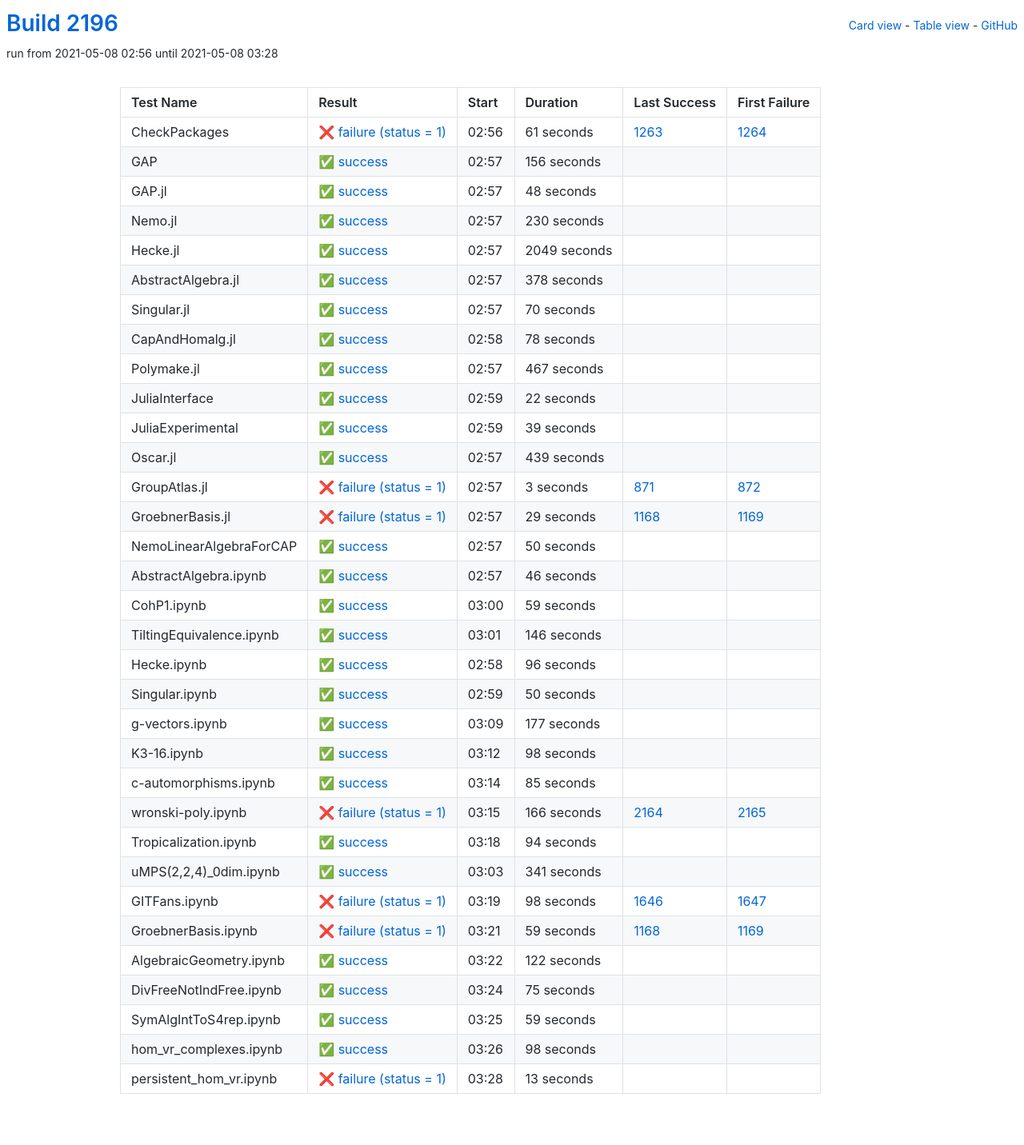
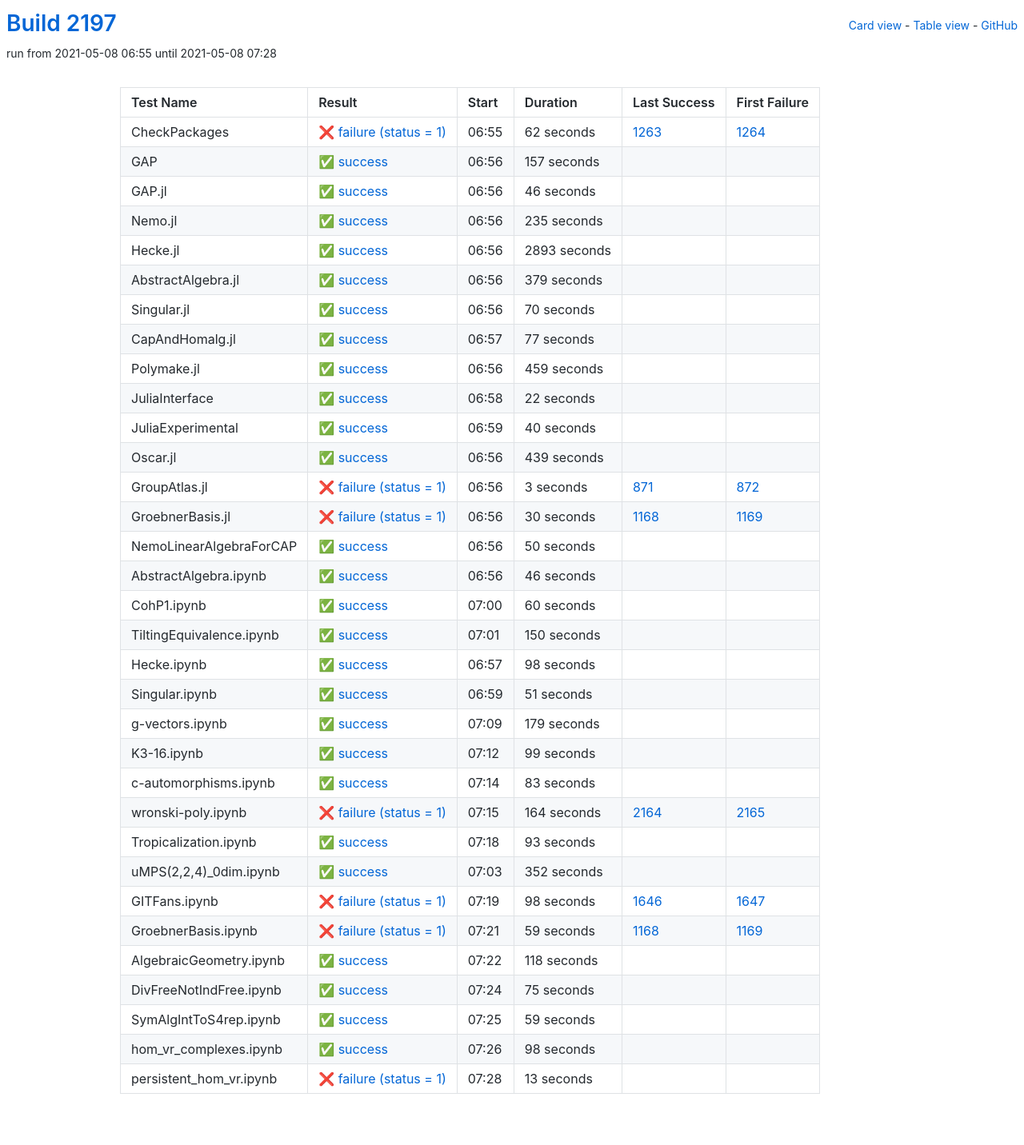
Before and after one commit to oscar-system/oscar-ci-status-stable, a Jekyll site: the page built from table.html, in a window 1280 px wide. Shown: the whole page at 80% size. Built offline with Jekyll 4.4.1, drawn with Linux system fonts in a browser that asks for light colours.

Commit message:
Build #2197

```diff
--- a/_data/ci.yml
+++ b/_data/ci.yml
@@ -1,6 +1,6 @@
 ---
-build: 2196
-build_url: https://oscarci.mathematik.uni-kl.de/job/oscar-stable/2196/
+build: 2197
+build_url: https://oscarci.mathematik.uni-kl.de/job/oscar-stable/2197/
 job: oscar-stable
 organization: oscar-system
 repo: oscar-ci-status-stable
@@ -8,80 +8,80 @@ repourl: https://github.com/oscar-system/oscar-ci-status-stable
 tests:
 - name: CheckPackages
   id: checkpackages
-  log: https://oscarci.mathematik.uni-kl.de/job/oscar-stable/2196/artifact/logs/build-2196/CheckPackages.log
-  start: 2021-05-08 02:56
+  log: https://oscarci.mathematik.uni-kl.de/job/oscar-stable/2197/artifact/logs/build-2197/CheckPackages.log
+  start: 2021-05-08 06:55
   success: false
   exitcode: 1
   status: failure
-  duration: 61
+  duration: 62
   last_success: 1263
   last_success_url: https://oscarci.mathematik.uni-kl.de/job/oscar-stable/1263/
   first_failure: 1264
   first_failure_url: https://oscarci.mathematik.uni-kl.de/job/oscar-stable/1264/
 - name: GAP
   id: gap
-  log: https://oscarci.mathematik.uni-kl.de/job/oscar-stable/2196/artifact/logs/build-2196/GAP.log
-  start: 2021-05-08 02:57
+  log: https://oscarci.mathematik.uni-kl.de/job/oscar-stable/2197/artifact/logs/build-2197/GAP.log
+  start: 2021-05-08 06:56
   success: true
   exitcode: 0
   status: success
-  duration: 156
+  duration: 157
   last_success: false
   last_success_url:
   first_failure: false
   first_failure_url:
 - name: GAP.jl
   id: gap-jl
-  log: https://oscarci.mathematik.uni-kl.de/job/oscar-stable/2196/artifact/logs/build-2196/GAP.jl.log
-  start: 2021-05-08 02:57
+  log: https://oscarci.mathematik.uni-kl.de/job/oscar-stable/2197/artifact/logs/build-2197/GAP.jl.log
+  start: 2021-05-08 06:56
   success: true
   exitcode: 0
   status: success
-  duration: 48
+  duration: 46
   last_success: false
   last_success_url:
   first_failure: false
   first_failure_url:
 - name: Nemo.jl
   id: nemo-jl
-  log: https://oscarci.mathematik.uni-kl.de/job/oscar-stable/2196/artifact/logs/build-2196/Nemo.jl.log
-  start: 2021-05-08 02:57
+  log: https://oscarci.mathematik.uni-kl.de/job/oscar-stable/2197/artifact/logs/build-2197/Nemo.jl.log
+  start: 2021-05-08 06:56
   success: true
   exitcode: 0
   status: success
-  duration: 230
+  duration: 235
   last_success: false
   last_success_url:
   first_failure: false
   first_failure_url:
 - name: Hecke.jl
   id: hecke-jl
-  log: https://oscarci.mathematik.uni-kl.de/job/oscar-stable/2196/artifact/logs/build-2196/Hecke.jl.log
-  start: 2021-05-08 02:57
+  log: https://oscarci.mathematik.uni-kl.de/job/oscar-stable/2197/artifact/logs/build-2197/Hecke.jl.log
+  start: 2021-05-08 06:56
   success: true
   exitcode: 0
   status: success
-  duration: 2049
+  duration: 2893
   last_success: false
   last_success_url:
   first_failure: false
   first_failure_url:
 - name: AbstractAlgebra.jl
   id: abstractalgebra-jl
-  log: https://oscarci.mathematik.uni-kl.de/job/oscar-stable/2196/artifact/logs/build-2196/AbstractAlgebra.jl.log
-  start: 2021-05-08 02:57
+  log: https://oscarci.mathematik.uni-kl.de/job/oscar-stable/2197/artifact/logs/build-2197/AbstractAlgebra.jl.log
+  start: 2021-05-08 06:56
   success: true
   exitcode: 0
   status: success
-  duration: 378
+  duration: 379
   last_success: false
   last_success_url:
   first_failure: false
   first_failure_url:
 - name: Singular.jl
   id: singular-jl
-  log: https://oscarci.mathematik.uni-kl.de/job/oscar-stable/2196/artifact/logs/build-2196/Singular.jl.log
-  start: 2021-05-08 02:57
+  log: https://oscarci.mathematik.uni-kl.de/job/oscar-stable/2197/artifact/logs/build-2197/Singular.jl.log
+  start: 2021-05-08 06:56
   success: true
   exitcode: 0
   status: success
@@ -92,32 +92,32 @@ tests:
   first_failure_url:
 - name: CapAndHomalg.jl
   id: capandhomalg-jl
-  log: https://oscarci.mathematik.uni-kl.de/job/oscar-stable/2196/artifact/logs/build-2196/CapAndHomalg.jl.log
-  start: 2021-05-08 02:58
+  log: https://oscarci.mathematik.uni-kl.de/job/oscar-stable/2197/artifact/logs/build-2197/CapAndHomalg.jl.log
+  start: 2021-05-08 06:57
   success: true
   exitcode: 0
   status: success
-  duration: 78
+  duration: 77
   last_success: false
   last_success_url:
   first_failure: false
   first_failure_url:
 - name: Polymake.jl
   id: polymake-jl
-  log: https://oscarci.mathematik.uni-kl.de/job/oscar-stable/2196/artifact/logs/build-2196/Polymake.jl.log
-  start: 2021-05-08 02:57
+  log: https://oscarci.mathematik.uni-kl.de/job/oscar-stable/2197/artifact/logs/build-2197/Polymake.jl.log
+  start: 2021-05-08 06:56
   success: true
   exitcode: 0
   status: success
-  duration: 467
+  duration: 459
   last_success: false
   last_success_url:
   first_failure: false
   first_failure_url:
 - name: JuliaInterface
   id: juliainterface
-  log: https://oscarci.mathematik.uni-kl.de/job/oscar-stable/2196/artifact/logs/build-2196/JuliaInterface.log
-  start: 2021-05-08 02:59
+  log: https://oscarci.mathematik.uni-kl.de/job/oscar-stable/2197/artifact/logs/build-2197/JuliaInterface.log
+  start: 2021-05-08 06:58
   success: true
   exitcode: 0
   status: success
@@ -128,20 +128,20 @@ tests:
   first_failure_url:
 - name: JuliaExperimental
   id: juliaexperimental
-  log: https://oscarci.mathematik.uni-kl.de/job/oscar-stable/2196/artifact/logs/build-2196/JuliaExperimental.log
-  start: 2021-05-08 02:59
+  log: https://oscarci.mathematik.uni-kl.de/job/oscar-stable/2197/artifact/logs/build-2197/JuliaExperimental.log
+  start: 2021-05-08 06:59
   success: true
   exitcode: 0
   status: success
-  duration: 39
+  duration: 40
   last_success: false
   last_success_url:
   first_failure: false
   first_failure_url:
 - name: Oscar.jl
   id: oscar-jl
-  log: https://oscarci.mathematik.uni-kl.de/job/oscar-stable/2196/artifact/logs/build-2196/Oscar.jl.log
-  start: 2021-05-08 02:57
+  log: https://oscarci.mathematik.uni-kl.de/job/oscar-stable/2197/artifact/logs/build-2197/Oscar.jl.log
+  start: 2021-05-08 06:56
   success: true
   exitcode: 0
   status: success
@@ -152,8 +152,8 @@ tests:
   first_failure_url:
 - name: GroupAtlas.jl
   id: groupatlas-jl
-  log: https://oscarci.mathematik.uni-kl.de/job/oscar-stable/2196/artifact/logs/build-2196/GroupAtlas.jl.log
-  start: 2021-05-08 02:57
+  log: https://oscarci.mathematik.uni-kl.de/job/oscar-stable/2197/artifact/logs/build-2197/GroupAtlas.jl.log
+  start: 2021-05-08 06:56
   success: false
   exitcode: 1
   status: failure
@@ -164,20 +164,20 @@ tests:
   first_failure_url: https://oscarci.mathematik.uni-kl.de/job/oscar-stable/872/
 - name: GroebnerBasis.jl
   id: groebnerbasis-jl
-  log: https://oscarci.mathematik.uni-kl.de/job/oscar-stable/2196/artifact/logs/build-2196/GroebnerBasis.jl.log
-  start: 2021-05-08 02:57
+  log: https://oscarci.mathematik.uni-kl.de/job/oscar-stable/2197/artifact/logs/build-2197/GroebnerBasis.jl.log
+  start: 2021-05-08 06:56
   success: false
   exitcode: 1
   status: failure
-  duration: 29
+  duration: 30
   last_success: 1168
   last_success_url: https://oscarci.mathematik.uni-kl.de/job/oscar-stable/1168/
   first_failure: 1169
   first_failure_url: https://oscarci.mathematik.uni-kl.de/job/oscar-stable/1169/
 - name: NemoLinearAlgebraForCAP
   id: nemolinearalgebraforcap
-  log: https://oscarci.mathematik.uni-kl.de/job/oscar-stable/2196/artifact/logs/build-2196/NemoLinearAlgebraForCAP.log
-  start: 2021-05-08 02:57
+  log: https://oscarci.mathematik.uni-kl.de/job/oscar-stable/2197/artifact/logs/build-2197/NemoLinearAlgebraForCAP.log
+  start: 2021-05-08 06:56
   success: true
   exitcode: 0
   status: success
@@ -188,8 +188,8 @@ tests:
   first_failure_url:
 - name: AbstractAlgebra.ipynb
   id: abstractalgebra-ipynb
-  log: https://oscarci.mathematik.uni-kl.de/job/oscar-stable/2196/artifact/logs/build-2196/AbstractAlgebra.ipynb.log
-  start: 2021-05-08 02:57
+  log: https://oscarci.mathematik.uni-kl.de/job/oscar-stable/2197/artifact/logs/build-2197/AbstractAlgebra.ipynb.log
+  start: 2021-05-08 06:56
   success: true
   exitcode: 0
   status: success
@@ -200,68 +200,32 @@ tests:
   first_failure_url:
 - name: CohP1.ipynb
   id: cohp1-ipynb
-  log: https://oscarci.mathematik.uni-kl.de/job/oscar-stable/2196/artifact/logs/build-2196/CohP1.ipynb.log
-  start: 2021-05-08 03:00
+  log: https://oscarci.mathematik.uni-kl.de/job/oscar-stable/2197/artifact/logs/build-2197/CohP1.ipynb.log
+  start: 2021-05-08 07:00
   success: true
   exitcode: 0
   status: success
-  duration: 59
+  duration: 60
   last_success: false
   last_success_url:
   first_failure: false
   first_failure_url:
 - name: TiltingEquivalence.ipynb
   id: tiltingequivalence-ipynb
-  log: https://oscarci.mathematik.uni-kl.de/job/oscar-stable/2196/artifact/logs/build-2196/TiltingEquivalence.ipynb.log
-  start: 2021-05-08 03:01
+  log: https://oscarci.mathematik.uni-kl.de/job/oscar-stable/2197/artifact/logs/build-2197/TiltingEquivalence.ipynb.log
+  start: 2021-05-08 07:01
   success: true
   exitcode: 0
   status: success
-  duration: 146
+  duration: 150
   last_success: false
   last_success_url:
   first_failure: false
   first_failure_url:
 - name: Hecke.ipynb
   id: hecke-ipynb
-  log: https://oscarci.mathematik.uni-kl.de/job/oscar-stable/2196/artifact/logs/build-2196/Hecke.ipynb.log
-  start: 2021-05-08 02:58
-  success: true
-  exitcode: 0
-  status: success
-  duration: 96
-  last_success: false
-  last_success_url:
-  first_failure: false
-  first_failure_url:
-- name: Singular.ipynb
-  id: singular-ipynb
-  log: https://oscarci.mathematik.uni-kl.de/job/oscar-stable/2196/artifact/logs/build-2196/Singular.ipynb.log
-  start: 2021-05-08 02:59
-  success: true
-  exitcode: 0
-  status: success
-  duration: 50
-  last_success: false
-  last_success_url:
-  first_failure: false
-  first_failure_url:
-- name: g-vectors.ipynb
-  id: g-vectors-ipynb
-  log: https://oscarci.mathematik.uni-kl.de/job/oscar-stable/2196/artifact/logs/build-2196/g-vectors.ipynb.log
-  start: 2021-05-08 03:09
-  success: true
-  exitcode: 0
-  status: success
-  duration: 177
-  last_success: false
-  last_success_url:
-  first_failure: false
-  first_failure_url:
-- name: K3-16.ipynb
-  id: k3-16-ipynb
-  log: https://oscarci.mathematik.uni-kl.de/job/oscar-stable/2196/artifact/logs/build-2196/K3-16.ipynb.log
-  start: 2021-05-08 03:12
+  log: https://oscarci.mathematik.uni-kl.de/job/oscar-stable/2197/artifact/logs/build-2197/Hecke.ipynb.log
+  start: 2021-05-08 06:57
   success: true
   exitcode: 0
   status: success
@@ -270,58 +234,94 @@ tests:
   last_success_url:
   first_failure: false
   first_failure_url:
-- name: c-automorphisms.ipynb
-  id: c-automorphisms-ipynb
-  log: https://oscarci.mathematik.uni-kl.de/job/oscar-stable/2196/artifact/logs/build-2196/c-automorphisms.ipynb.log
-  start: 2021-05-08 03:14
+- name: Singular.ipynb
+  id: singular-ipynb
+  log: https://oscarci.mathematik.uni-kl.de/job/oscar-stable/2197/artifact/logs/build-2197/Singular.ipynb.log
+  start: 2021-05-08 06:59
   success: true
   exitcode: 0
   status: success
-  duration: 85
+  duration: 51
+  last_success: false
+  last_success_url:
+  first_failure: false
+  first_failure_url:
+- name: g-vectors.ipynb
+  id: g-vectors-ipynb
+  log: https://oscarci.mathematik.uni-kl.de/job/oscar-stable/2197/artifact/logs/build-2197/g-vectors.ipynb.log
+  start: 2021-05-08 07:09
+  success: true
+  exitcode: 0
+  status: success
+  duration: 179
+  last_success: false
+  last_success_url:
+  first_failure: false
+  first_failure_url:
+- name: K3-16.ipynb
+  id: k3-16-ipynb
+  log: https://oscarci.mathematik.uni-kl.de/job/oscar-stable/2197/artifact/logs/build-2197/K3-16.ipynb.log
+  start: 2021-05-08 07:12
+  success: true
+  exitcode: 0
+  status: success
+  duration: 99
+  last_success: false
+  last_success_url:
+  first_failure: false
+  first_failure_url:
+- name: c-automorphisms.ipynb
+  id: c-automorphisms-ipynb
+  log: https://oscarci.mathematik.uni-kl.de/job/oscar-stable/2197/artifact/logs/build-2197/c-automorphisms.ipynb.log
+  start: 2021-05-08 07:14
+  success: true
+  exitcode: 0
+  status: success
+  duration: 83
   last_success: false
   last_success_url:
   first_failure: false
   first_failure_url:
 - name: wronski-poly.ipynb
   id: wronski-poly-ipynb
-  log: https://oscarci.mathematik.uni-kl.de/job/oscar-stable/2196/artifact/logs/build-2196/wronski-poly.ipynb.log
-  start: 2021-05-08 03:15
+  log: https://oscarci.mathematik.uni-kl.de/job/oscar-stable/2197/artifact/logs/build-2197/wronski-poly.ipynb.log
+  start: 2021-05-08 07:15
   success: false
   exitcode: 1
   status: failure
-  duration: 166
+  duration: 164
   last_success: 2164
   last_success_url: https://oscarci.mathematik.uni-kl.de/job/oscar-stable/2164/
   first_failure: 2165
   first_failure_url: https://oscarci.mathematik.uni-kl.de/job/oscar-stable/2165/
 - name: Tropicalization.ipynb
   id: tropicalization-ipynb
-  log: https://oscarci.mathematik.uni-kl.de/job/oscar-stable/2196/artifact/logs/build-2196/Tropicalization.ipynb.log
-  start: 2021-05-08 03:18
+  log: https://oscarci.mathematik.uni-kl.de/job/oscar-stable/2197/artifact/logs/build-2197/Tropicalization.ipynb.log
+  start: 2021-05-08 07:18
   success: true
   exitcode: 0
   status: success
-  duration: 94
+  duration: 93
   last_success: false
   last_success_url:
   first_failure: false
   first_failure_url:
 - name: uMPS(2,2,4)_0dim.ipynb
   id: umps-2-2-4-0dim-ipynb
-  log: https://oscarci.mathematik.uni-kl.de/job/oscar-stable/2196/artifact/logs/build-2196/uMPS-2-2-4-_0dim.ipynb.log
-  start: 2021-05-08 03:03
+  log: https://oscarci.mathematik.uni-kl.de/job/oscar-stable/2197/artifact/logs/build-2197/uMPS-2-2-4-_0dim.ipynb.log
+  start: 2021-05-08 07:03
   success: true
   exitcode: 0
   status: success
-  duration: 341
+  duration: 352
   last_success: false
   last_success_url:
   first_failure: false
   first_failure_url:
 - name: GITFans.ipynb
   id: gitfans-ipynb
-  log: https://oscarci.mathematik.uni-kl.de/job/oscar-stable/2196/artifact/logs/build-2196/GITFans.ipynb.log
-  start: 2021-05-08 03:19
+  log: https://oscarci.mathematik.uni-kl.de/job/oscar-stable/2197/artifact/logs/build-2197/GITFans.ipynb.log
+  start: 2021-05-08 07:19
   success: false
   exitcode: 1
   status: failure
@@ -332,8 +332,8 @@ tests:
   first_failure_url: https://oscarci.mathematik.uni-kl.de/job/oscar-stable/1647/
 - name: GroebnerBasis.ipynb
   id: groebnerbasis-ipynb
-  log: https://oscarci.mathematik.uni-kl.de/job/oscar-stable/2196/artifact/logs/build-2196/GroebnerBasis.ipynb.log
-  start: 2021-05-08 03:21
+  log: https://oscarci.mathematik.uni-kl.de/job/oscar-stable/2197/artifact/logs/build-2197/GroebnerBasis.ipynb.log
+  start: 2021-05-08 07:21
   success: false
   exitcode: 1
   status: failure
@@ -344,20 +344,20 @@ tests:
   first_failure_url: https://oscarci.mathematik.uni-kl.de/job/oscar-stable/1169/
 - name: AlgebraicGeometry.ipynb
   id: algebraicgeometry-ipynb
-  log: https://oscarci.mathematik.uni-kl.de/job/oscar-stable/2196/artifact/logs/build-2196/AlgebraicGeometry.ipynb.log
-  start: 2021-05-08 03:22
+  log: https://oscarci.mathematik.uni-kl.de/job/oscar-stable/2197/artifact/logs/build-2197/AlgebraicGeometry.ipynb.log
+  start: 2021-05-08 07:22
   success: true
   exitcode: 0
   status: success
-  duration: 122
+  duration: 118
   last_success: false
   last_success_url:
   first_failure: false
   first_failure_url:
 - name: DivFreeNotIndFree.ipynb
   id: divfreenotindfree-ipynb
-  log: https://oscarci.mathematik.uni-kl.de/job/oscar-stable/2196/artifact/logs/build-2196/DivFreeNotIndFree.ipynb.log
-  start: 2021-05-08 03:24
+  log: https://oscarci.mathematik.uni-kl.de/job/oscar-stable/2197/artifact/logs/build-2197/DivFreeNotIndFree.ipynb.log
+  start: 2021-05-08 07:24
   success: true
   exitcode: 0
   status: success
@@ -368,8 +368,8 @@ tests:
   first_failure_url:
 - name: SymAlgIntToS4rep.ipynb
   id: symalginttos4rep-ipynb
-  log: https://oscarci.mathematik.uni-kl.de/job/oscar-stable/2196/artifact/logs/build-2196/SymAlgIntToS4rep.ipynb.log
-  start: 2021-05-08 03:25
+  log: https://oscarci.mathematik.uni-kl.de/job/oscar-stable/2197/artifact/logs/build-2197/SymAlgIntToS4rep.ipynb.log
+  start: 2021-05-08 07:25
   success: true
   exitcode: 0
   status: success
@@ -380,8 +380,8 @@ tests:
   first_failure_url:
 - name: hom_vr_complexes.ipynb
   id: hom-vr-complexes-ipynb
-  log: https://oscarci.mathematik.uni-kl.de/job/oscar-stable/2196/artifact/logs/build-2196/hom_vr_complexes.ipynb.log
-  start: 2021-05-08 03:26
+  log: https://oscarci.mathematik.uni-kl.de/job/oscar-stable/2197/artifact/logs/build-2197/hom_vr_complexes.ipynb.log
+  start: 2021-05-08 07:26
   success: true
   exitcode: 0
   status: success
@@ -392,8 +392,8 @@ tests:
   first_failure_url:
 - name: persistent_hom_vr.ipynb
   id: persistent-hom-vr-ipynb
-  log: https://oscarci.mathematik.uni-kl.de/job/oscar-stable/2196/artifact/logs/build-2196/persistent_hom_vr.ipynb.log
-  start: 2021-05-08 03:28
+  log: https://oscarci.mathematik.uni-kl.de/job/oscar-stable/2197/artifact/logs/build-2197/persistent_hom_vr.ipynb.log
+  start: 2021-05-08 07:28
   success: false
   exitcode: 1
   status: failure
```
Also changed, not shown: README.md.
